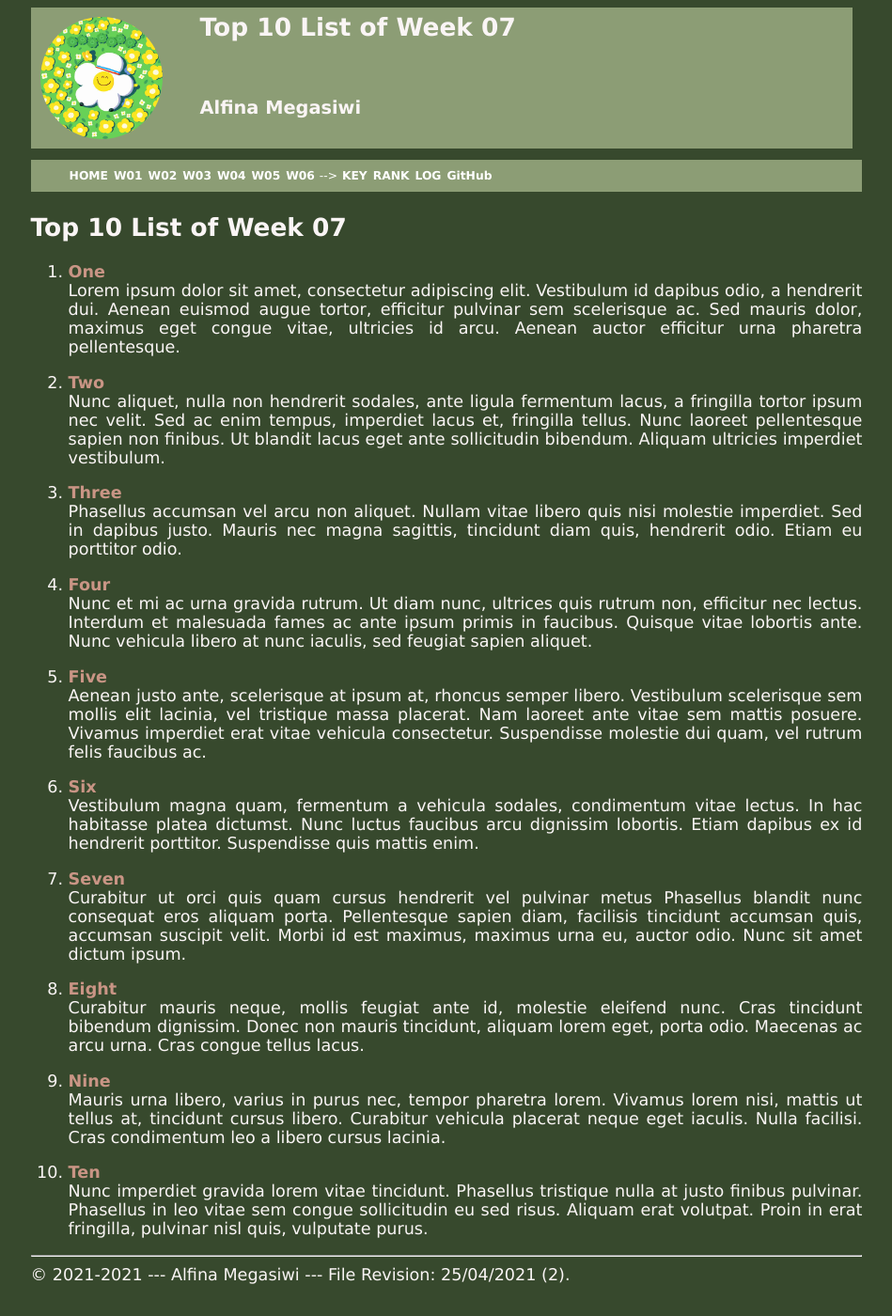
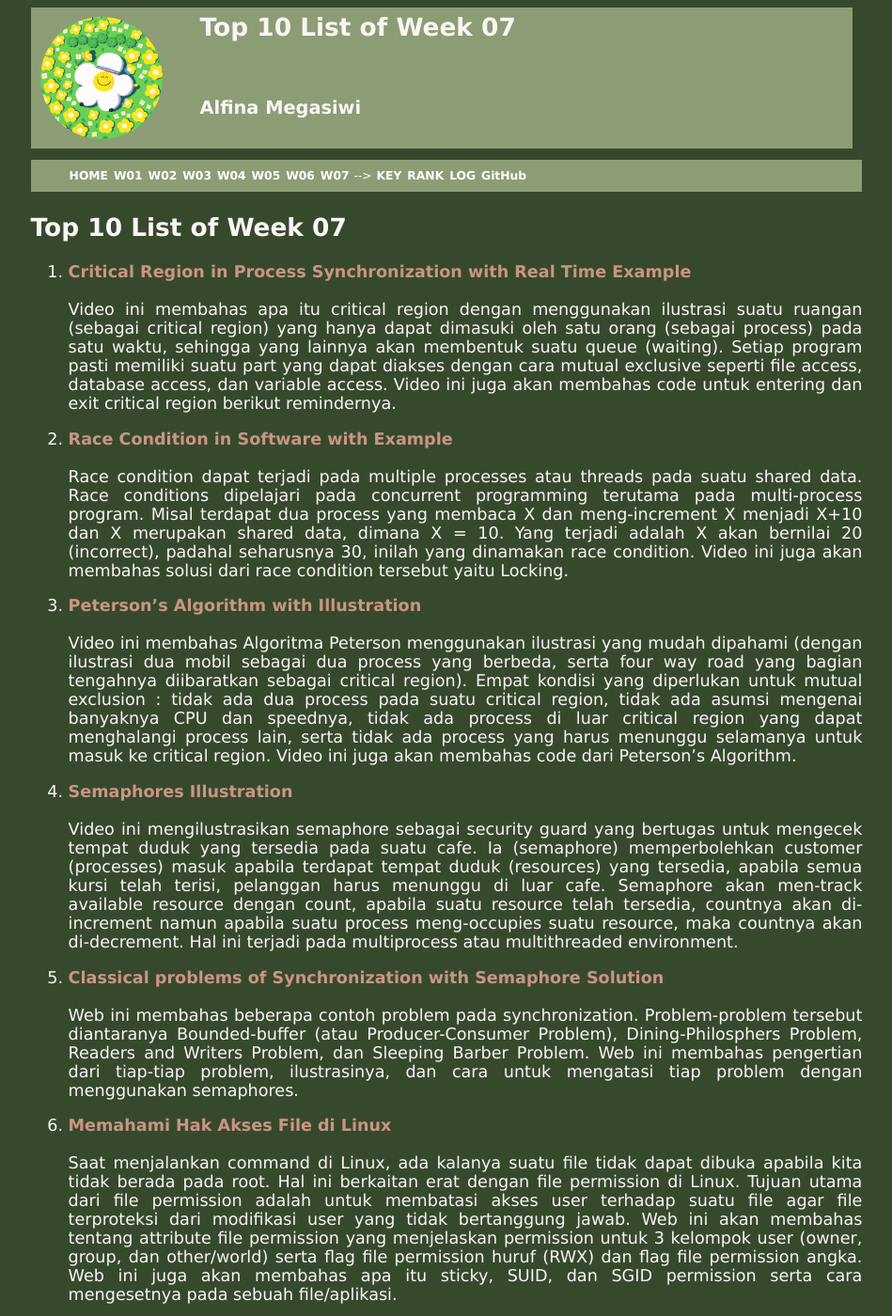
Before and after one commit to alfina-megasiwi/os211, a Jekyll site: the page built from w07.md, in a window 1280 px wide and 1400 px high. Shown: the whole window at 94% size, without its empty margins (165-1114 px from the left). Built offline with Jekyll 4.4.1, drawn with Linux system fonts in a browser that asks for light colours; our own code applies the rules of GitHub Pages for plain Markdown files; some of the changed text lies outside the part shown.

Commit message:
finish w07

```diff
--- a/TXT/myrank.txt
+++ b/TXT/myrank.txt
@@ -14,3 +14,6 @@ ZCZC W04 AndreSeptiano
 ZCZC W05 annisadevin
 ZCZC W05 amandacarrisa
 ZCZC W05 angelindepthios
+ZCZC W06 anisfarhan
+ZCZC W06 AlifHazairin
+ZCZC W06 Andre-71
--- a/_config.yml
+++ b/_config.yml
@@ -1,5 +1,5 @@
 title:       "Operating Systems 2021-1 (OS211)"
-version:     "25/04/2021 (2)"
+version:     "02/05/2021 (1)"
 copyright:   "2021-2021"
 description: >-
   This Is How Me Do It!
--- a/_includes/navbar.html
+++ b/_includes/navbar.html
@@ -12,8 +12,8 @@
     <li class='listitem'><a href='{{ site.baseurl }}/W04/'>W04</a></li>
     <li class='listitem'><a href='{{ site.baseurl }}/W05/'>W05</a></li>
     <li class='listitem'><a href='{{ site.baseurl }}/W06/'>W06</a></li>
-    <!-- <li class='listitem'><a href='{{ site.baseurl }}/W07/'>W07</a></li>
-    <li class='listitem'><a href='{{ site.baseurl }}/W08/'>W08</a></li>
+    <li class='listitem'><a href='{{ site.baseurl }}/W07/'>W07</a></li>
+    <!-- <li class='listitem'><a href='{{ site.baseurl }}/W08/'>W08</a></li>
     <li class='listitem'><a href='{{ site.baseurl }}/W09/'>W09</a></li>
     <li class='listitem'><a href='{{ site.baseurl }}/W10/'>W10</a></li> --> -->
     <li class='listitem'><a href='{{ site.baseurl }}/TXT/mypubkey.txt'>KEY</a></li>
--- a/w07.md
+++ b/w07.md
@@ -5,72 +5,34 @@ permalink: /W07/
 
 # Top 10 List of Week 07
 
-1. [One](https://en.wikipedia.org/wiki/1)<br>
-Lorem ipsum dolor sit amet, consectetur adipiscing elit.
-Vestibulum id dapibus odio, a hendrerit dui.
-Aenean euismod augue tortor, efficitur pulvinar sem scelerisque ac.
-Sed mauris dolor, maximus eget congue vitae, ultricies id arcu.
-Aenean auctor efficitur urna pharetra pellentesque.
+1. [Critical Region in Process Synchronization with Real Time Example](https://www.youtube.com/watch?v=eKKc0d7kzww)<br><br>
+Video ini membahas apa itu critical region dengan menggunakan ilustrasi suatu ruangan (sebagai critical region) yang hanya dapat dimasuki oleh satu orang (sebagai process) pada satu waktu, sehingga yang lainnya akan membentuk suatu queue (waiting). Setiap program pasti memiliki suatu part yang dapat diakses dengan cara mutual exclusive seperti file access, database access, dan variable access. Video ini juga akan membahas code untuk entering dan exit critical region berikut remindernya.
 
-2. [Two](https://en.wikipedia.org/wiki/2)<br>
-Nunc aliquet, nulla non hendrerit sodales, ante ligula fermentum lacus, a fringilla tortor ipsum nec velit.
-Sed ac enim tempus, imperdiet lacus et, fringilla tellus.
-Nunc laoreet pellentesque sapien non finibus.
-Ut blandit lacus eget ante sollicitudin bibendum.
-Aliquam ultricies imperdiet vestibulum.
+2. [Race Condition in Software with Example](https://www.youtube.com/watch?v=7aF0q7NfwfA)<br><br>
+Race condition dapat terjadi pada multiple processes atau threads pada suatu shared data. Race conditions dipelajari pada concurrent programming terutama pada multi-process program. Misal terdapat dua process yang membaca X dan meng-increment X menjadi X+10 dan X merupakan shared data, dimana X = 10. Yang terjadi adalah X akan bernilai 20 (incorrect), padahal seharusnya 30, inilah yang dinamakan race condition. Video ini juga akan membahas solusi dari race condition tersebut yaitu Locking.
 
-3. [Three](https://en.wikipedia.org/wiki/3)<br>
-Phasellus accumsan vel arcu non aliquet.
-Nullam vitae libero quis nisi molestie imperdiet.
-Sed in dapibus justo.
-Mauris nec magna sagittis, tincidunt diam quis, hendrerit odio.
-Etiam eu porttitor odio.
+3. [Peterson's Algorithm with Illustration](https://www.youtube.com/watch?v=r3Ma_4_vF2s)<br><br>
+Video ini membahas Algoritma Peterson menggunakan ilustrasi yang mudah dipahami (dengan ilustrasi dua mobil sebagai dua process yang berbeda, serta four way road yang bagian tengahnya diibaratkan sebagai critical region). Empat kondisi yang diperlukan untuk mutual exclusion : tidak ada dua process pada suatu critical region, tidak ada asumsi mengenai banyaknya CPU dan speednya, tidak ada process di luar critical region yang dapat menghalangi process lain, serta tidak ada process yang harus menunggu selamanya untuk masuk ke critical region. Video ini juga akan membahas code dari Peterson’s Algorithm.
 
-4. [Four](https://en.wikipedia.org/wiki/4)<br>
-Nunc et mi ac urna gravida rutrum.
-Ut diam nunc, ultrices quis rutrum non, efficitur nec lectus.
-Interdum et malesuada fames ac ante ipsum primis in faucibus.
-Quisque vitae lobortis ante.
-Nunc vehicula libero at nunc iaculis, sed feugiat sapien aliquet.
+4. [Semaphores Illustration
+](https://www.youtube.com/watch?v=PQ5aK5wLCQE)<br><br>
+Video ini mengilustrasikan semaphore sebagai security guard yang bertugas untuk mengecek tempat duduk yang tersedia pada suatu cafe. Ia (semaphore) memperbolehkan customer (processes) masuk apabila terdapat tempat duduk (resources) yang tersedia, apabila semua kursi telah terisi, pelanggan harus menunggu di luar cafe. Semaphore akan men-track available resource dengan count, apabila suatu resource telah tersedia, countnya akan di-increment namun apabila suatu process meng-occupies suatu resource, maka countnya akan di-decrement. Hal ini terjadi pada multiprocess atau multithreaded environment.
 
-5. [Five](https://en.wikipedia.org/wiki/5)<br>
-Aenean justo ante, scelerisque at ipsum at, rhoncus semper libero.
-Vestibulum scelerisque sem mollis elit lacinia, vel tristique massa placerat.
-Nam laoreet ante vitae sem mattis posuere.
-Vivamus imperdiet erat vitae vehicula consectetur.
-Suspendisse molestie dui quam, vel rutrum felis faucibus ac.
+5. [Classical problems of Synchronization with Semaphore Solution](https://www.geeksforgeeks.org/classical-problems-of-synchronization-with-semaphore-solution/)<br><br>
+Web ini membahas beberapa contoh problem pada synchronization. Problem-problem tersebut diantaranya Bounded-buffer (atau Producer-Consumer Problem), Dining-Philosphers Problem, Readers and Writers Problem, dan Sleeping Barber Problem. Web ini membahas pengertian dari tiap-tiap problem, ilustrasinya, dan cara untuk mengatasi tiap problem dengan menggunakan semaphores.
 
-6. [Six](https://en.wikipedia.org/wiki/6)<br>
-Vestibulum magna quam, fermentum a vehicula sodales, condimentum vitae lectus.
-In hac habitasse platea dictumst.
-Nunc luctus faucibus arcu dignissim lobortis.
-Etiam dapibus ex id hendrerit porttitor.
-Suspendisse quis mattis enim.
+6. [Memahami Hak Akses File di Linux](https://www.belajarlinux.org/memahami-advanced-files-permission-pada-linux/)<br><br>
+Saat menjalankan command di Linux, ada kalanya suatu file tidak dapat dibuka apabila kita tidak berada pada root. Hal ini berkaitan erat dengan file permission di Linux. Tujuan utama dari file permission adalah untuk membatasi akses user terhadap suatu file agar file terproteksi dari modifikasi user yang tidak bertanggung jawab. Web ini akan membahas tentang attribute file permission yang menjelaskan permission untuk 3 kelompok user (owner, group, dan other/world) serta flag file permission huruf (RWX) dan flag file permission angka. Web ini juga akan membahas apa itu sticky, SUID, dan SGID permission serta cara mengesetnya pada sebuah file/aplikasi.
 
-7. [Seven](https://en.wikipedia.org/wiki/7)<br>
-Curabitur ut orci quis quam cursus hendrerit vel pulvinar metus
-Phasellus blandit nunc consequat eros aliquam porta.
-Pellentesque sapien diam, facilisis tincidunt accumsan quis, accumsan suscipit velit.
-Morbi id est maximus, maximus urna eu, auctor odio.
-Nunc sit amet dictum ipsum.
+7. [Deadlock, 4 Conditions of Deadlocks, and Deadlock Handling](https://www.youtube.com/watch?v=UVo9mGARkhQ&t=618s)<br><br>
+Suatu process menggunakan resources yang berbeda-beda. Penggunaan resources-nya yaitu dengan me-request resources, menggunakan resource, dan melepaskan resource. Deadlock terjadi ketika dua process atau lebih saling menunggu process yang lain untuk melepaskan resource yang sedang dipakai. Karena beberapa process itu saling menunggu, maka tidak terjadi kemajuan dalam kerja process-process tersebut. Deadlock dapat terjadi ketika empat kondisi berikut berlangsung secara bersamaan, yaitu mutual exclusion, hold and wait, no preemption, dan circular wait. Terdapat tiga cara untuk mengatasi deadlock, yakni Deadlock prevention or avoidance, Deadlock detection and recovery, dan Ignore the problem all together. Video ini akan membahas dengan jelas hal-hal yang telah disebutkan di atas.
 
-8. [Eight](https://en.wikipedia.org/wiki/8)<br>
-Curabitur mauris neque, mollis feugiat ante id, molestie eleifend nunc.
-Cras tincidunt bibendum dignissim.
-Donec non mauris tincidunt, aliquam lorem eget, porta odio.
-Maecenas ac arcu urna.
-Cras congue tellus lacus.
+8. [Deadlock Detection and Recovery
+](https://www.studytonight.com/operating-system/deadlock-detection-and-recovery-in-os)<br><br>
+Apabila suatu sistem tidak menerapkan deadlock-prevention atau deadlock-avoidance algorithm, maka akan ada kemungkinn terjadi deadlock pada sistem tersebut. Oleh karena itu, untuk mengatasi deadlock, OS akan mengecek apakah terdapat deadlock pada sistem secara berkala. Setelah ditemukan, OS akan me-recover sistem tersebut dengan menggunakan recovery techniques. Web ini akan membahas deadlock detection pada single instance dan multiple instance resource, recovery from deadlock, process termination, serta resource preemption.
 
-9. [Nine](https://en.wikipedia.org/wiki/9)<br>
-Mauris urna libero, varius in purus nec, tempor pharetra lorem.
-Vivamus lorem nisi, mattis ut tellus at, tincidunt cursus libero.
-Curabitur vehicula placerat neque eget iaculis.
-Nulla facilisi.
-Cras condimentum leo a libero cursus lacinia.
+9. [Deadlock in DBMS](https://www.javatpoint.com/deadlock-in-dbms)<br><br>
+Deadlock dapat terjadi pada sistem database. Deadlock juga merupakan salah satu problem yang paling ditakuti pada DBMS sebab apabila deadlock terjadi, tidak akan ada task yang selesai karena task tersebut akan berada pada waiting state selamanya. Untuk database yang tidak terlalu besar, kita dapat menggunakan deadlock avoidance, namun untuk database yang relatif besar, kita dapat menggunakan deadlock prevention method. Web ini akan membahas contoh dari deadlock pada DBMS, deadlock avoidance, detection (wait for graph), serta prevention (wait-die scheme dan wound wait scheme).
 
-10. [Ten](https://en.wikipedia.org/wiki/10)<br>
-Nunc imperdiet gravida lorem vitae tincidunt.
-Phasellus tristique nulla at justo finibus pulvinar.
-Phasellus in leo vitae sem congue sollicitudin eu sed risus.
-Aliquam erat volutpat.
-Proin in erat fringilla, pulvinar nisl quis, vulputate purus.
+10. [Difference between Deadlock and Starvation](https://pediaa.com/what-is-the-difference-between-deadlock-and-starvation/)<br><br>
+Secara umum, perbedaan antara deadlock dan starvation ialah deadlock merupakan suatu kondisi dimana dua proses atau lebih saling menunggu proses yang lain untuk melepaskan resource yang sedang dipakai, sedangkan starvation terjadi ketika suatu process menunggu dalam jangka waktu yang tak terbatas untuk mendapatkan resource yang dibutuhkan. Web ini akan membahas apa itu deadlock, apa itu starvation, dan comparison keduanya.
```
Also changed, not shown: TXT/mylog.txt (+8 -0 lines), 7 other files.
